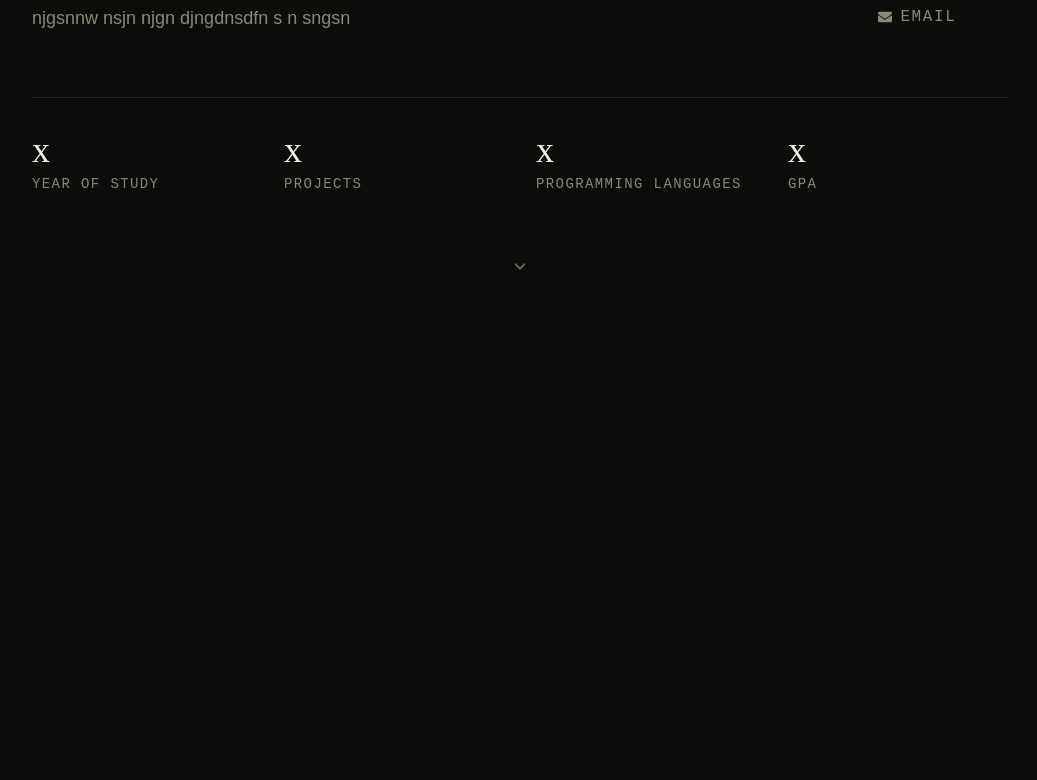
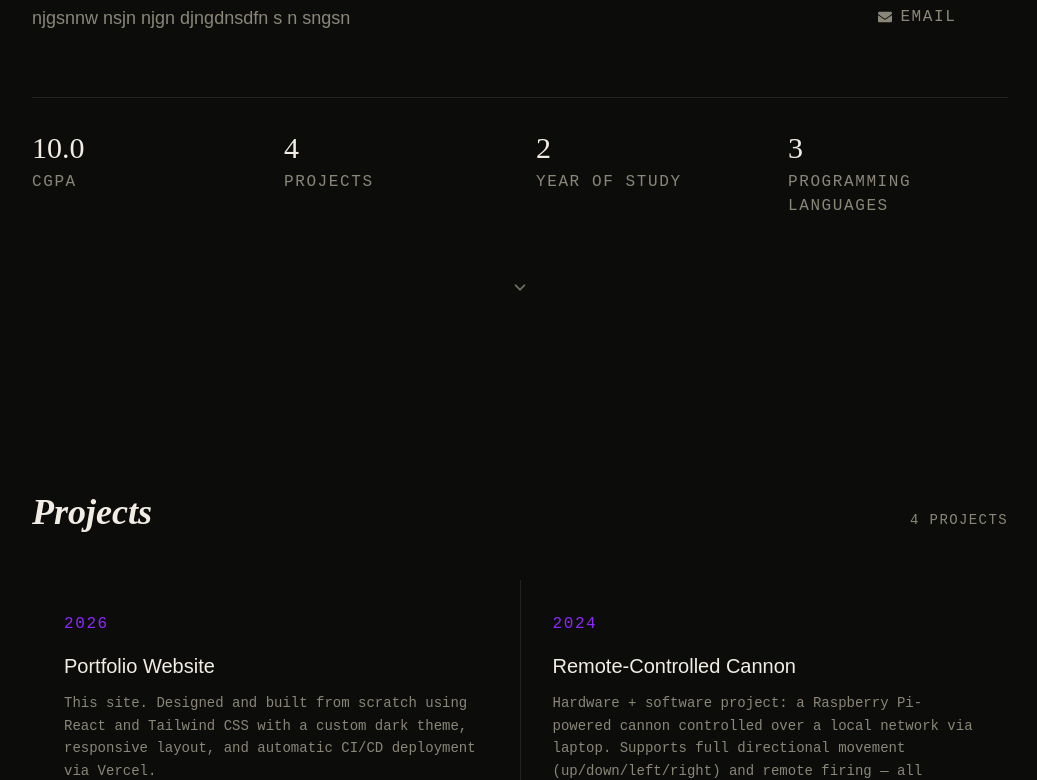
Before and after one commit to Ananasikflafik/portfolio, a React app: page / in a window 1280 px wide. Shown: the part 469-1249 px from the top of the page, without its empty margins (120-1157 px from the left). Before the commit the page ends 841 px from the top, so only its background shows below. Built offline with nearby package versions, Linux system fonts and the light colour scheme; the HTML template or start-up script is replaced by a standard one.

Commit message:
Add Projects section

```diff
--- a/src/App.jsx
+++ b/src/App.jsx
@@ -1,8 +1,6 @@
 import Navbar from './components/Navbar';
 import Hero from './components/Hero';
-// import About from './components/About';
-// import Skills from './components/Skills';
-// import Projects from './components/Projects';
+import Projects from './components/Projects';
 // import Contact from './components/Contact';
 // import Footer from './components/Footer';
 
@@ -10,7 +8,11 @@ function App() {
   return (
     <>
       <Navbar />
-      <Hero />
+      <main>
+        <Hero />
+        <Projects />
+      </main>
+
     </>
   );
 }
--- a/src/components/Hero.jsx
+++ b/src/components/Hero.jsx
@@ -2,10 +2,10 @@ import { ArrowUpRight, ChevronDown, } from 'lucide-react';
 import { FaGithub, FaLinkedin, FaEnvelope } from "react-icons/fa";
 
 const stats = [
-    { value: "x", label: "Year of study" },
-    { value: "x", label: "Projects" },
-    { value: "x", label: "Programming languages" },
-    { value: "x", label: "GPA" },
+    { value: "10.0", label: "CGPA" },
+    { value: "4", label: "Projects" },
+    { value: "2", label: "Year of study" },
+    { value: "3", label: "Programming languages" },
 ];
 
 const socials = [
@@ -58,8 +58,8 @@ function Hero() {
             <div className="mt-16 pt-8 border-t border-border grid grid-cols-2 justify-center md:grid-cols-4 gap-8">
                 {stats.map(({value, label}) => (
                     <div key={label}>
-                        <div className='font-display text-4xl'>{value}</div>
-                        <div className='font-mono text-sm tracking-widest uppercase text-muted-foreground mt-1'>{ label}</div>
+                        <div className='font-medium font-display text-3xl '>{value}</div>
+                        <div className='font-mono text-base tracking-widest uppercase text-muted-foreground mt-1'>{ label}</div>
                         </div>
                     ))}
             </div>
--- a/src/components/Navbar.jsx
+++ b/src/components/Navbar.jsx
@@ -1,6 +1,6 @@
 import { useState } from "react";
 
-const NAV_LINKS = ["About", "Projects", "Skills", "Contacts"];
+const NAV_LINKS = ["Projects", "Skills", "Education", "Contacts"];
 
 function Navbar() {
     const [open, setOpen] = useState(false);
--- a/src/components/Projects.jsx
+++ b/src/components/Projects.jsx
@@ -0,0 +1,114 @@
+import { ArrowUpRight} from "lucide-react";
+
+// Maybe shorter descriptions !!!
+const PROJECTS = [
+    { name: "Portfolio Website",
+        year: "2026",
+        tags: ["React", "Tailwind CSS", "Vite", "Vercel"],
+        description:
+        "This site. Designed and built from scratch using React and Tailwind CSS with a custom dark theme, responsive layout, and automatic CI/CD deployment via Vercel.",
+        href: "https://github.com/YOUR_USERNAME/portfolio", // ← заміни
+        live: "https://YOUR_SITE.vercel.app",
+    },
+
+    { name: "Remote-Controlled Cannon",
+        year: "2024",
+        tags: ["Python", "Raspberry Pi", "Hardware", "Networking"],
+        description:
+        "Hardware + software project: a Raspberry Pi-powered cannon controlled over a local network via laptop. Supports full directional movement (up/down/left/right) and remote firing — all through a custom Python control interface.",
+        href: "",
+        live: "",
+    },
+
+    { name: "Threes Game Clone",
+        year: "2024",
+        tags: ["Java", "OOP", "Game Logic"],
+        description:
+        "Full implementation of the Threes puzzle game in Java. Covers tile-merging logic, score tracking, and win/loss detection — built to practice object-oriented design patterns.",
+        href: "",
+        live: "",
+    },
+
+    { name: "Pixel Game — Hackathon",
+        year: "2025",
+        tags: ["JavaScript", "Canvas API", "24-hour build"],
+        description:
+        "Built at Carleton University's women-in-tech hackathon in a team of 3. A pixel-art browser game written in JavaScript — a language none of us had used before. Learned the language and shipped a working game in one day.",
+        href: "", // додай посилання якщо є
+        live: "",
+    },
+];
+
+function Projects() {
+    return (
+        <section id='projects' className=' pt-24 pb-24 px-6 max-w-5xl m-auto'>
+            <div className="flex justify-between items-baseline mb-12">
+                <h2 className="font-display text-4xl text-foreground italic font-semibold">Projects</h2>
+                <span className="font-mono text-sm tracking-widest uppercase text-muted-foreground">
+                {PROJECTS.length} projects
+                </span>
+            </div>
+
+            <div className="grid md:grid-cols-2 gap-px bg-border">
+                {PROJECTS.map((project) => {
+                    const hasLink = Boolean(project.href || project.live);
+                    const linkHref = project.live || project.href;
+                    const Wrapper = hasLink ? 'a' : 'div';
+                    const wrapperProps = hasLink ?
+                        {href: linkHref, target: "_blank", rel: "noopener noreferrer" }
+                        : {};
+                    return (
+                        <Wrapper
+                            key={project.name}
+                            {...wrapperProps}
+                            className='group bg-background p-8 hover:bg-card transition-colors'>
+
+                            {/*Year + arrow */}
+                            <div className="flex justify-between items-start mb-4">
+                                <span className="font-mono tracking-widest uppercase text-primary">{project.year }</span>
+                                {hasLink &&
+                                    (<ArrowUpRight
+                                        size={16}
+                                        className="text-muted-foreground group-hover:text-primary transition-colors opacity-0 group-hover:opacity-100 "
+                                    />)}
+                            </div>
+
+                            {/*Name*/}
+                            <h3 className="text-xl font-medium mb-3 group-hover:text-primary transition-colors text-foreground">
+                                {project.name}
+                            </h3>
+
+                            {/*Description*/}
+                            <p className="text-muted-foreground font-mono text-sm leading-relaxed mb-5">
+                                {project.description}
+                            </p>
+
+                            {/*Tags*/}
+                            <div className="flex flex-wrap gap-2">
+                                {project.tags.map((tag) => (
+                                    <span
+                                    key={tag}
+                                    className="font-mono text-xs px-2 py-1 border border-border text-muted-foreground">
+                                        {tag}
+                                    </span>
+                                ))}
+                            </div>
+
+
+                        </Wrapper>
+                    );
+
+                })
+                }
+
+            </div>
+
+            {/* Future Projects*/}
+            <p className="mt-8 font-mono text-muted-foreground text-center tracking-wider">
+                COMING SOON — Smart Mirror (Raspberry Pi) · Job Application Tracker (Full-Stack)
+            </p>
+        </section>
+    );
+}
+
+export default Projects;
```
